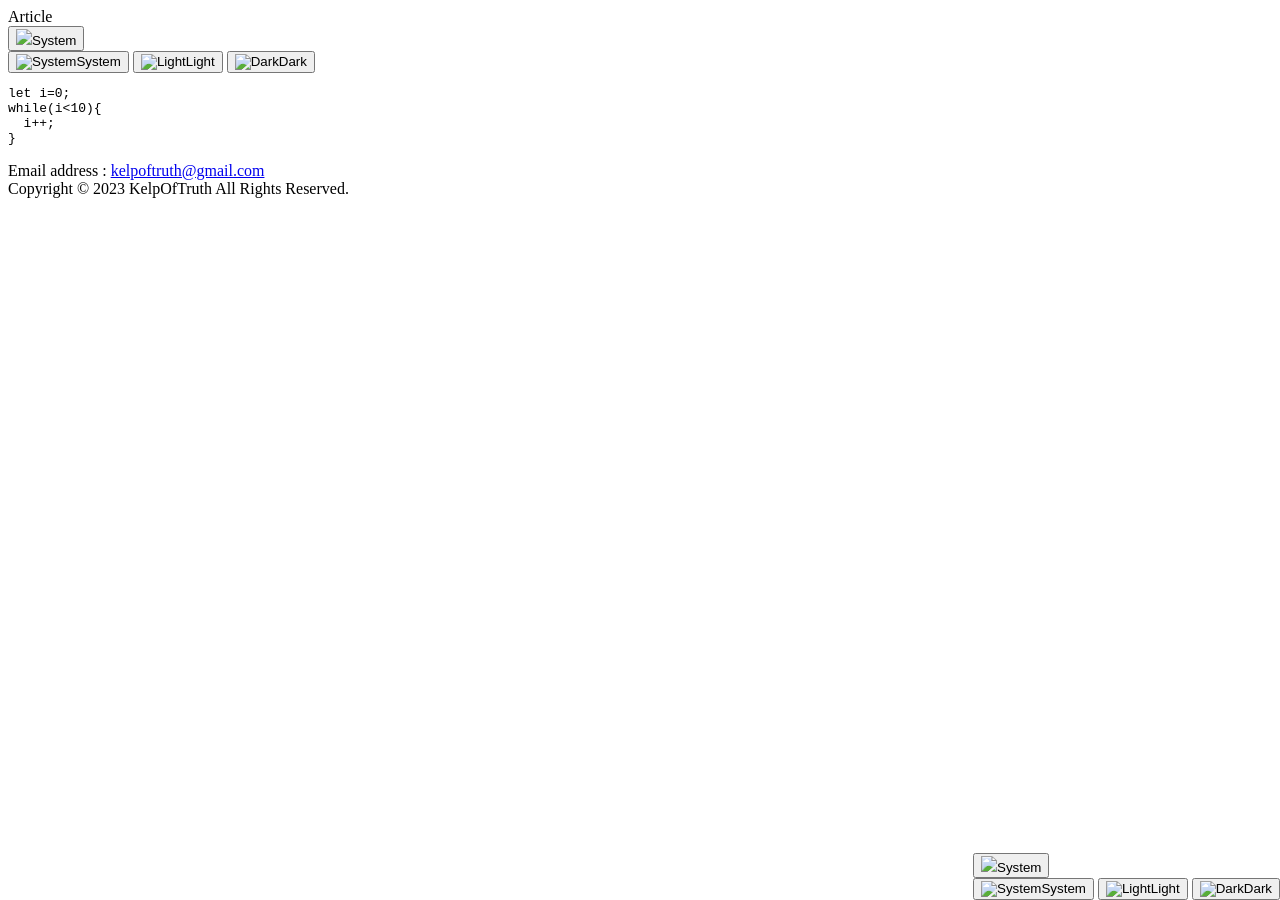
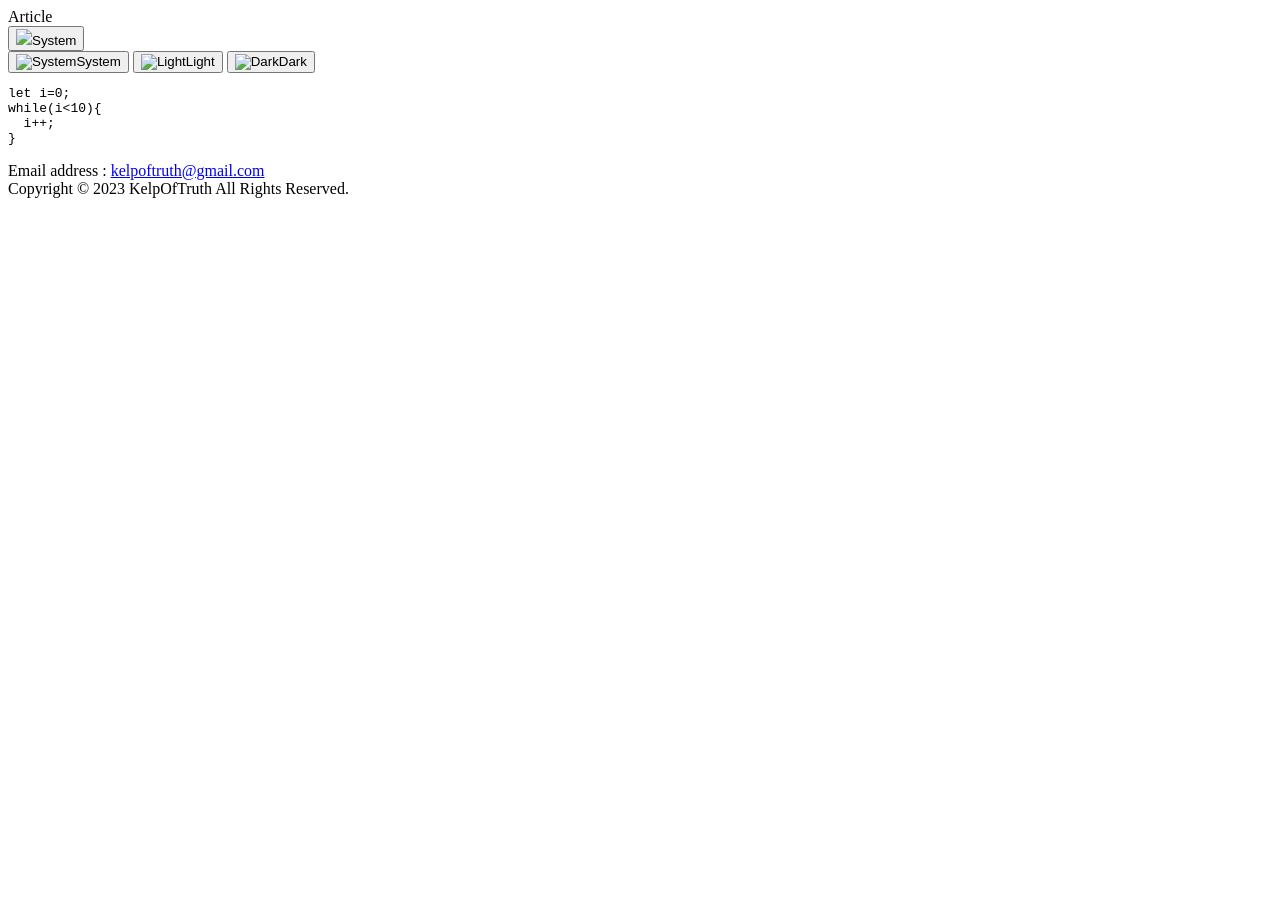
Before and after one commit to kelp-of-truth/articles, a Jekyll site: the page built from README.md, in a window 1280 px wide. Built offline with Jekyll 4.4.1, drawn with Linux system fonts in a browser that asks for light colours; nearby versions of some CDN libraries; our own code applies the rules of GitHub Pages for plain Markdown files.

Commit message:
Update default.html

```diff
--- a/_layouts/default.html
+++ b/_layouts/default.html
@@ -14,18 +14,6 @@
     {% include head-custom.html %}
   </head>
   <body>
-        <div style="position: fixed;bottom: 0px;right: 0px;">
-      <div id="theme">
-        <div id="selected">
-          <button><img src="system.svg"><span>System</span></button>
-        </div>
-        <div id="option">
-          <button id="system"><img src="system.svg" alt="System"><span>System</span></button>
-          <button id="light"><img src="light.svg" alt="Light"><span>Light</span></button>
-          <button id="dark"><img src="dark.svg" alt="Dark"><span>Dark</span></button>
-        </div>
-      </div>
-    </div>
     <header>
       <span class="title">Article</span>
       <div id="theme">
```
